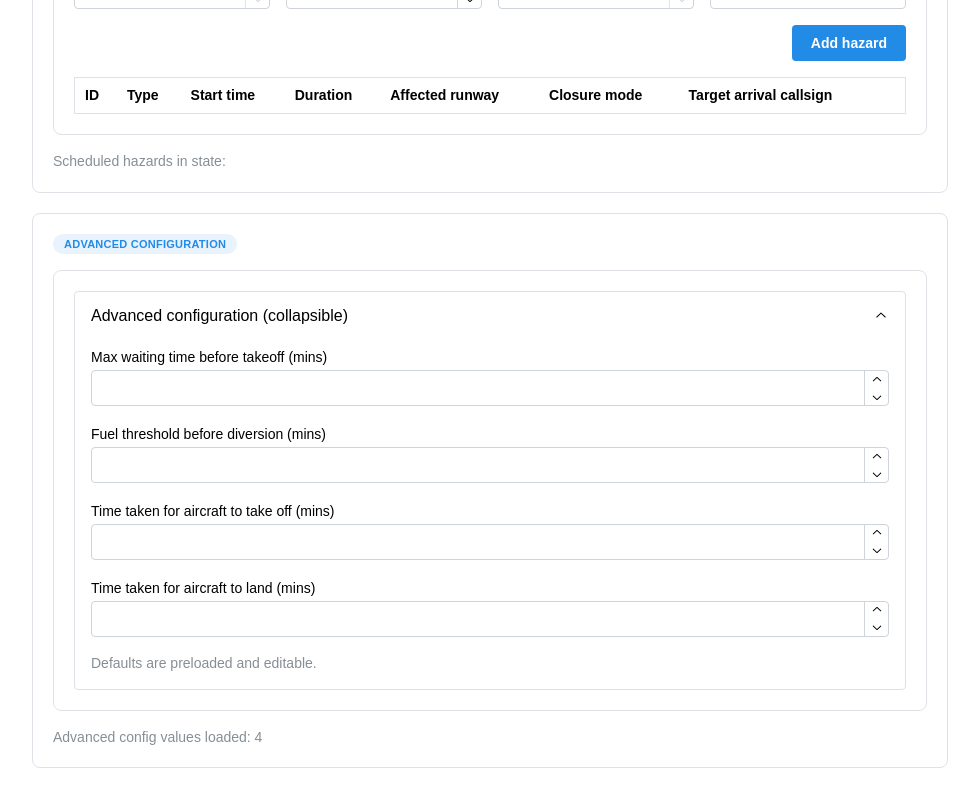
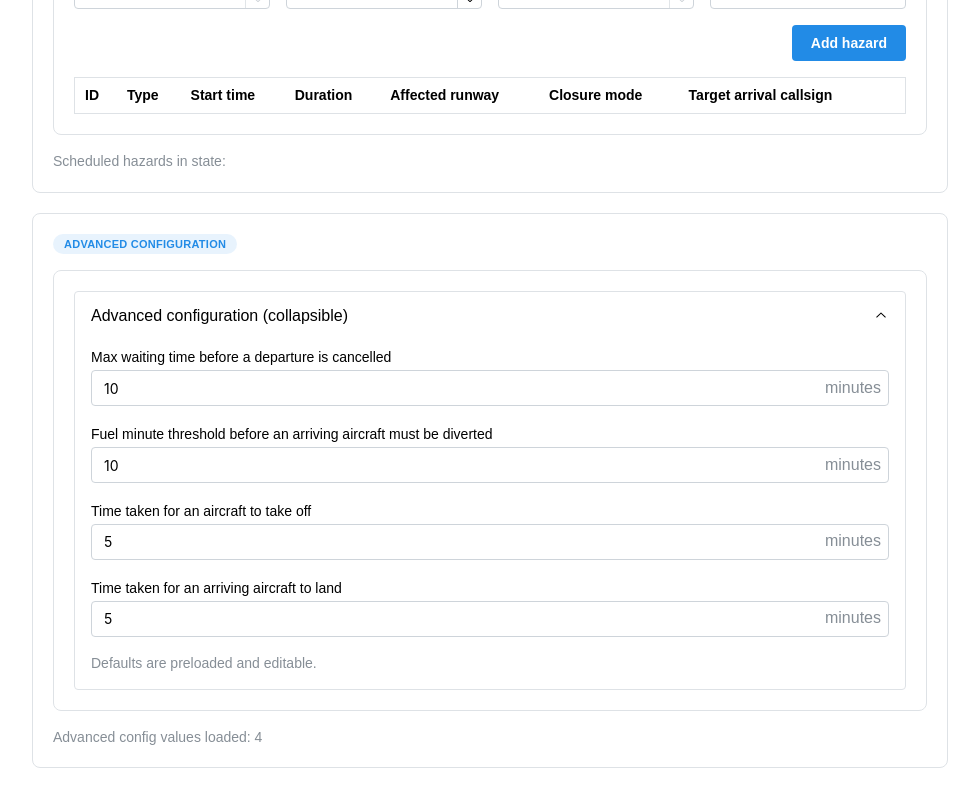
Before and after one commit to deluxejamie/cs261-airport-simulator, a Next.js app in the folder frontend/: page / in a window 1280 px wide. Shown: the part 840-1640 px from the top of the page, without its empty margins (150-1129 px from the left). Built offline with nearby package versions, Linux system fonts and the light colour scheme.

Commit message:
fix: advanced config section uses new hooks

```diff
--- a/frontend/src/components/advanced-config-section.jsx
+++ b/frontend/src/components/advanced-config-section.jsx
@@ -14,10 +14,10 @@ import { ConfigContext } from "../app/hooks";
 export default function AdvancedConfigSection() {
 	const {
 		advancedConfig,
-		setMaxWaitBeforeTakeoff,
-		setFuelThresholdBeforeDiversion,
-		setTakeoffDuration,
-		setLandingDuration,
+		setMaxDelayBeforeCancelled,
+		setFuelThresholdBeforeRedirected,
+		setTimeTakenForTakeoff,
+		setTimeTakenForLanding,
 	} = useContext(ConfigContext);
 
 	const [errorMessage, setErrorMessage] = useState("");
@@ -42,35 +42,47 @@ export default function AdvancedConfigSection() {
 						<Accordion.Panel>
 							<Stack>
 								<NumberInput
-									label="Max waiting time before takeoff (mins)"
+									label="Max waiting time before a departure is cancelled"
 									min={0}
-									value={advancedConfig.max_wait_before_takeoff_mins}
+									rightSection={<span>minutes</span>}
+									rightSectionWidth={70}
+									value={advancedConfig.maxDelayBeforeCancelled}
 									onChange={(value) =>
-										applyUpdate(setMaxWaitBeforeTakeoff, value)
+										applyUpdate(setMaxDelayBeforeCancelled, value)
 									}
 								/>
 
 								<NumberInput
-									label="Fuel threshold before diversion (mins)"
+									label="Fuel minute threshold before an arriving aircraft must be diverted"
 									min={0}
-									value={advancedConfig.fuel_threshold_before_diversion_mins}
+									rightSection={<span>minutes</span>}
+									rightSectionWidth={70}
+									value={advancedConfig.fuelThresholdBeforeRedirected}
 									onChange={(value) =>
-										applyUpdate(setFuelThresholdBeforeDiversion, value)
+										applyUpdate(setFuelThresholdBeforeRedirected, value)
 									}
 								/>
 
 								<NumberInput
-									label="Time taken for aircraft to take off (mins)"
+									label="Time taken for an aircraft to take off"
 									min={1}
-									value={advancedConfig.takeoff_duration_mins}
-									onChange={(value) => applyUpdate(setTakeoffDuration, value)}
+									rightSection={<span>minutes</span>}
+									rightSectionWidth={70}
+									value={advancedConfig.timeTakenForTakeoff}
+									onChange={(value) =>
+										applyUpdate(setTimeTakenForTakeoff, value)
+									}
 								/>
 
 								<NumberInput
-									label="Time taken for aircraft to land (mins)"
+									label="Time taken for an arriving aircraft to land"
 									min={1}
-									value={advancedConfig.landing_duration_mins}
-									onChange={(value) => applyUpdate(setLandingDuration, value)}
+									rightSection={<span>minutes</span>}
+									rightSectionWidth={70}
+									value={advancedConfig.timeTakenForLanding}
+									onChange={(value) =>
+										applyUpdate(setTimeTakenForLanding, value)
+									}
 								/>
 
 								<Text size="sm" c="dimmed">
```
